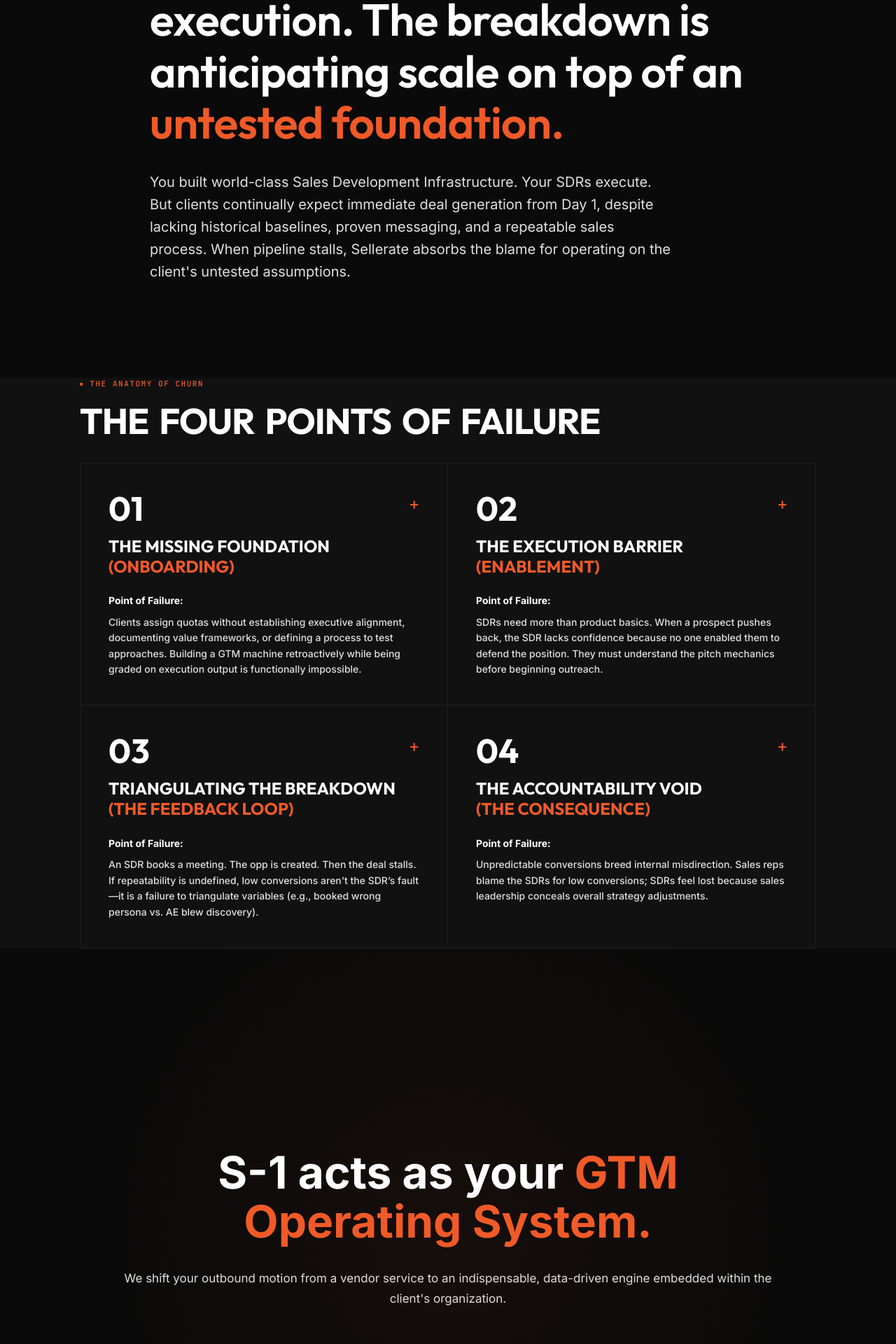
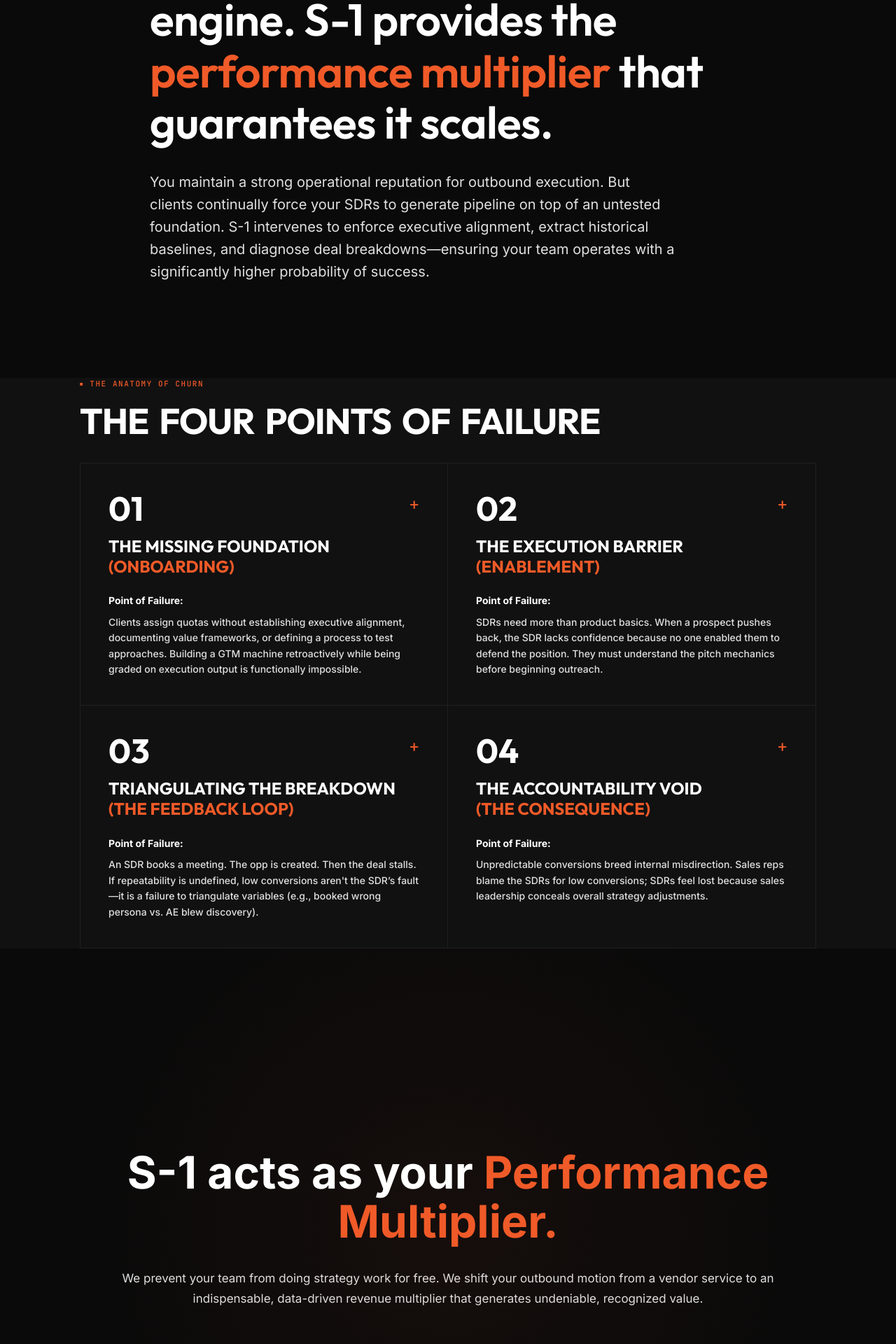
Before and after one commit to JRLuckett/Sellerate-pitch, a Next.js app: page / in a window 1280 px wide. Shown: the part 260-2180 px from the top of the page at 70% size. Built offline with nearby package versions, Linux system fonts and the light colour scheme.

Commit message:
Updated website copy to highlight 'performance multiplier' upside

```diff
--- a/app/page.tsx
+++ b/app/page.tsx
@@ -24,7 +24,7 @@ const PILLARS = [
   {
     title: <>Triangulating the Breakdown<br/><span className={styles.pillarAccent}>(The Feedback Loop)</span></>,
     problem: 'An SDR books a meeting. The opp is created. Then the deal stalls. If repeatability is undefined, low conversions aren\'t the SDR’s fault—it is a failure to triangulate variables (e.g., booked wrong persona vs. AE blew discovery).',
-    fix: 'S-1 Intervention: We govern opportunity validation. S-1 audits the meeting transcripts to catch precise, nuanced outliers. We construct the missing feedback loop that passes vital knowledge from the SDR, past the AE, and directly to Leadership so the root cause is treated.'
+    fix: 'S-1 Intervention: We govern opportunity validation. S-1 audits the meeting transcripts to catch precise, nuanced outliers. We construct the missing feedback loop that passes vital knowledge from the SDR directly to Leadership, amplifying the positive impact of Sellerate\'s execution engine over the long term.'
   },
   {
     title: <>The Accountability Void<br/><span className={styles.pillarAccent}>(The Consequence)</span></>,
@@ -144,10 +144,10 @@ export default function SelleratePitchPage() {
         <div className={`container ${styles.heroContent}`}>
           <div className="section-label" style={{ marginBottom: 24 }}>The Reality</div>
           <h1 className={styles.heroTitle}>
-            The breakdown isn't the execution. The breakdown is anticipating scale on top of an <span style={{ color: 'var(--accent)' }}>untested foundation.</span>
+            Sellerate built the execution engine. S-1 provides the <span style={{ color: 'var(--accent)' }}>performance multiplier</span> that guarantees it scales.
           </h1>
           <p className={styles.heroBody}>
-            You built world-class Sales Development Infrastructure. Your SDRs execute. But clients continually expect immediate deal generation from Day 1, despite lacking historical baselines, proven messaging, and a repeatable sales process. When pipeline stalls, Sellerate absorbs the blame for operating on the client's untested assumptions.
+            You maintain a strong operational reputation for outbound execution. But clients continually force your SDRs to generate pipeline on top of an untested foundation. S-1 intervenes to enforce executive alignment, extract historical baselines, and diagnose deal breakdowns—ensuring your team operates with a significantly higher probability of success.
           </p>
         </div>
       </section>
@@ -200,10 +200,10 @@ export default function SelleratePitchPage() {
       <section className={styles.punctuationSection}>
         <div className="container" style={{maxWidth: 1000}}>
           <h2 className={styles.punctuationText}>
-            S-1 acts as your <span style={{ color: 'var(--accent)' }}>GTM Operating System.</span>
+            S-1 acts as your <span style={{ color: 'var(--accent)' }}>Performance Multiplier.</span>
           </h2>
           <p className="body-lg" style={{ marginTop: 32, color: 'var(--text-body)' }}>
-            We shift your outbound motion from a vendor service to an indispensable, data-driven engine embedded within the client&apos;s organization.
+            We prevent your team from doing strategy work for free. We shift your outbound motion from a vendor service to an indispensable, data-driven revenue multiplier that generates undeniable, recognized value.
           </p>
         </div>
       </section>
```
